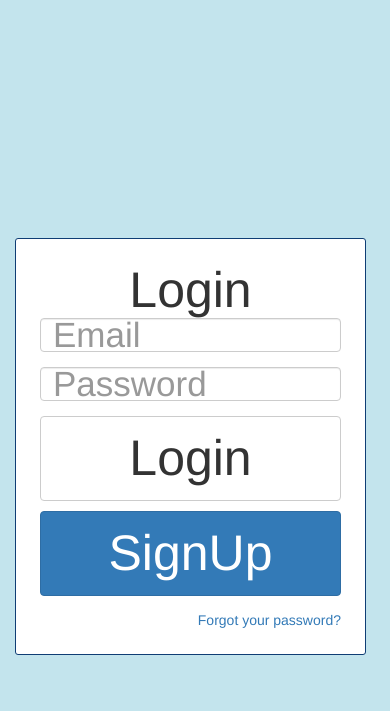
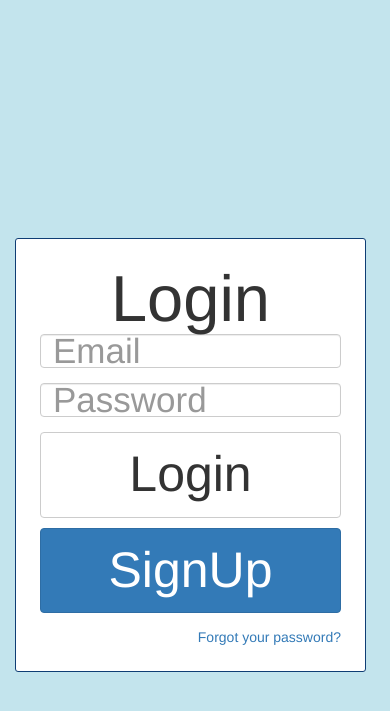
Before and after one commit to BaySchoolCS2/ProjectRepo, a Python web app: template application/templates/login.html in a window 390 px wide. Shown: the top 711 px of the page. Run offline with Jinja, Linux system fonts and the light colour scheme; the template is opened without the code that fills it, so the values that code supplies are empty, except form fields; form fields are guessed from the names that the template uses; some libraries are stand-ins or nearby versions.

Commit message:
Update style.css

```diff
--- a/application/static/css/style.css
+++ b/application/static/css/style.css
@@ -184,8 +184,9 @@ body{
         text-decoration: none;
     }
 
+    /* post header thing */
     h2 {
-    font-size: 50px;
+    font-size: 65px;
     max-width: 100%;
     margin: auto;
     word-wrap: break-word;
```
